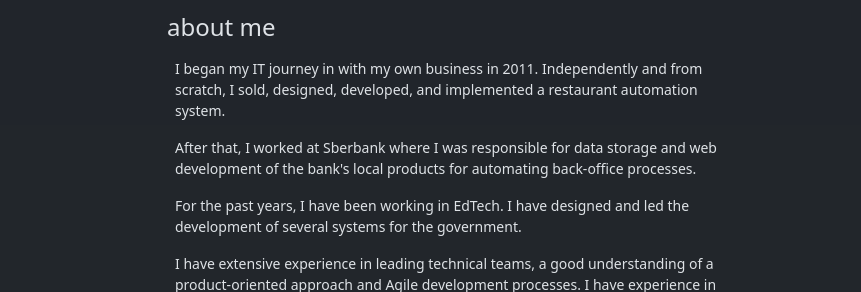
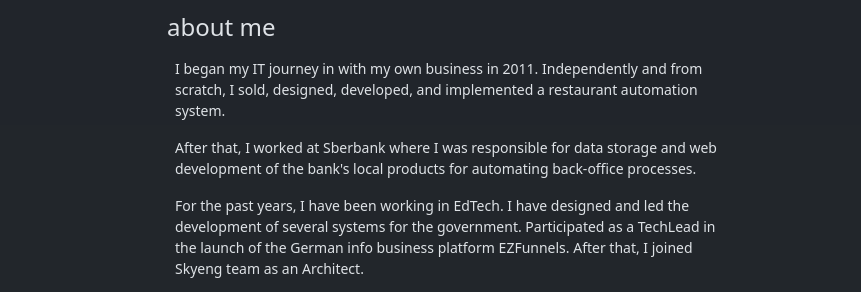
Before and after one commit to 9866494/the-cto.pro, a plain HTML site: page index.html in a window 1280 px wide. Shown: the part 520-812 px from the top of the page, without its empty margins (200-1061 px from the left). Drawn offline with nearby package versions, Linux system fonts and the light colour scheme.

Commit message:
Description update

```diff
--- a/index.html
+++ b/index.html
@@ -127,7 +127,7 @@
                             </p>
 
                             <p>
-                                For the past years, I have been working in EdTech. I have designed and led the development of several systems for the government.
+                                For the past years, I have been working in EdTech. I have designed and led the development of several systems for the government. Participated as a TechLead in the launch of the German info business platform EZFunnels. After that, I joined Skyeng team as an Architect.
                             <p>
 
                             <p>
```
